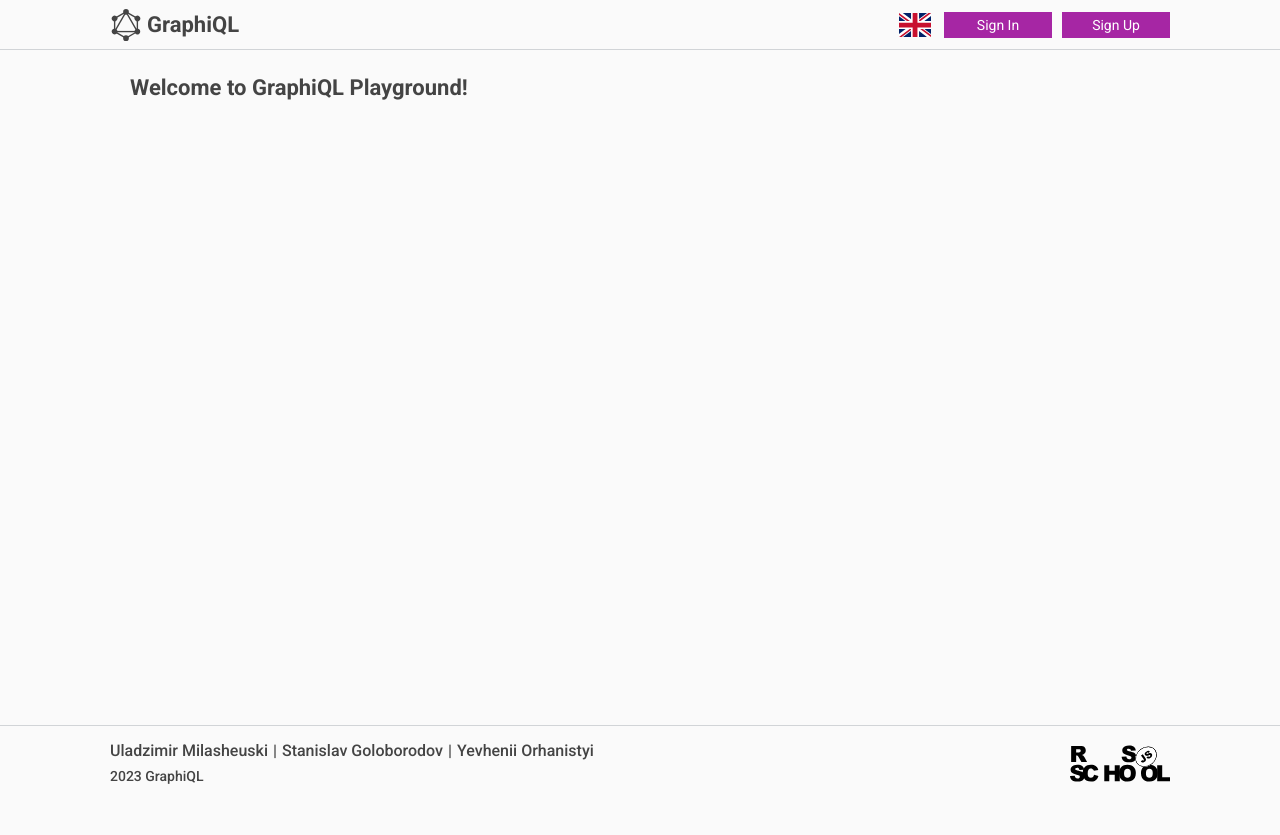
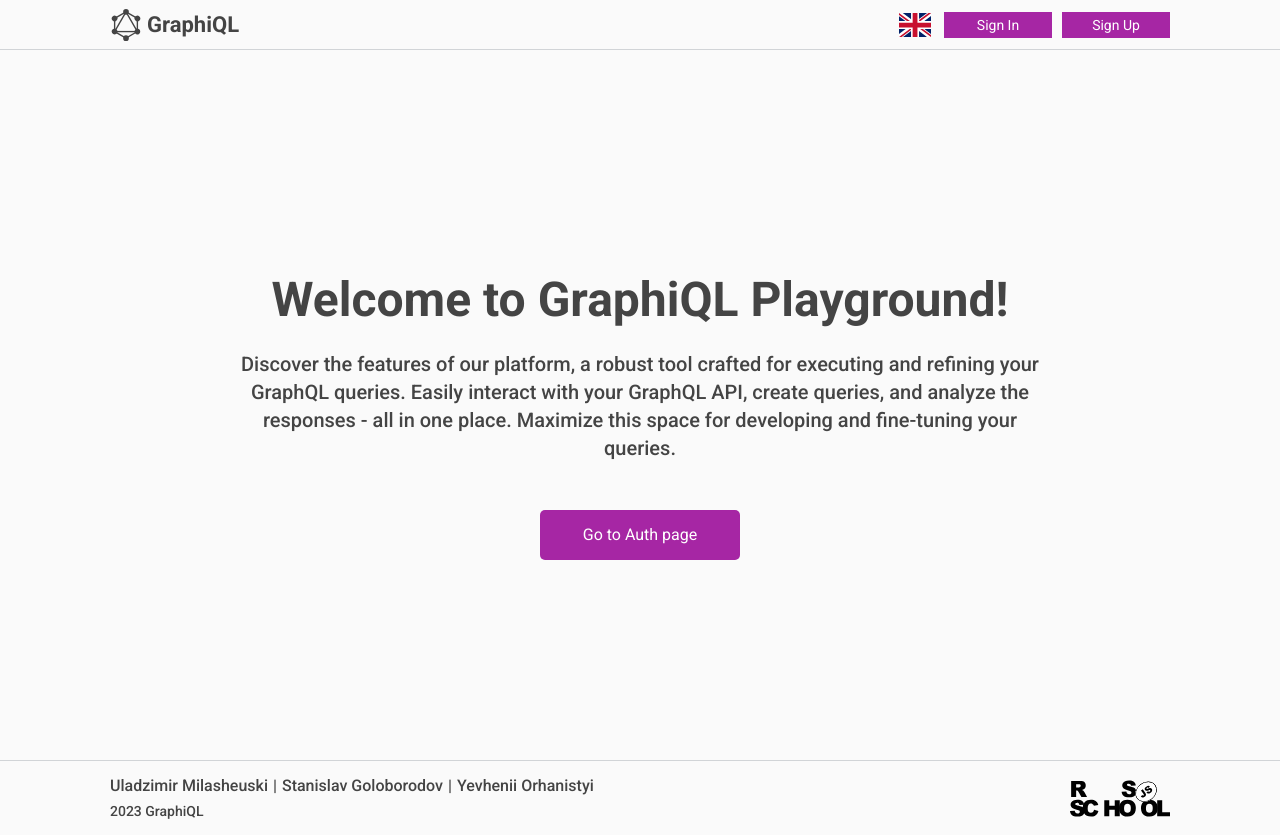
Before and after one commit to yevheniiorhanistyi/graphiql-playground, a Next.js app: page / in a window 1280 px wide. Before the commit the page ends 800 px from the top, so only its background shows below. Built offline with nearby package versions, Linux system fonts and the light colour scheme; no server answers.

Commit message:
feat: add welcome section

```diff
--- a/src/pages/welcome/index.tsx
+++ b/src/pages/welcome/index.tsx
@@ -1,12 +1,36 @@
 import { FC } from 'react';
+import Link from 'next/link';
+import { Routes } from '@/constants/enums';
+import { useAuthContext } from '@/context/AuthContext';
 import cn from 'classnames';
+import BasicButton from '@/components/common/BasicButton/BasicButton';
+
+import styles from '../../styles/pages/Welcome.module.scss';
 
 const Welcome: FC = () => {
+  const { authUser } = useAuthContext();
+
+  const linkText = authUser ? 'Go to Playground page' : 'Go to Auth page';
+
   return (
-    <div>
-      <div className={cn('wrapper')}>
-        <h1>Welcome to GraphiQL Playground!</h1>
-      </div>
+    <div className={cn('wrapper')}>
+      <section className={cn(styles.section, styles.welcome)}>
+        <h1 className={cn(styles.title, styles.welcome_title)}>Welcome to GraphiQL Playground!</h1>
+        <p className={cn(styles.subtitle, styles.welcome_subtitle)}>
+          Discover the features of our platform, a robust tool crafted for executing and refining
+          your GraphQL queries. Easily interact with your GraphQL API, create queries, and analyze
+          the responses - all in one place. Maximize this space for developing and fine-tuning your
+          queries.
+        </p>
+        <BasicButton customStyles={{ width: '20rem', height: '5rem', borderRadius: '0.5rem' }}>
+          <Link
+            className={styles.welcome_link}
+            href={authUser ? Routes.PLAYGROUND_PAGE : Routes.AUTH_PAGE}
+          >
+            {linkText}
+          </Link>
+        </BasicButton>
+      </section>
     </div>
   );
 };
--- /dev/null
+++ b/src/styles/pages/Welcome.module.scss
@@ -0,0 +1,35 @@
+.title,
+.subtitle {
+  color: var(--font-main-color);
+}
+
+.title {
+  font-size: 4.8rem;
+  font-weight: 700;
+  line-height: 1.25;
+}
+
+.section {
+  text-align: center;
+  margin: 0 auto;
+}
+
+.welcome {
+  max-width: 80rem;
+  padding-top: 18rem;
+  padding-bottom: 18rem;
+
+  &_title {
+    margin: 2rem 0;
+  }
+
+  &_subtitle {
+    font-size: 2rem;
+    font-weight: 500;
+    margin-bottom: 4.8rem;
+  }
+
+  &_link {
+    color: var(--font-accent-color);
+  }
+}
```
